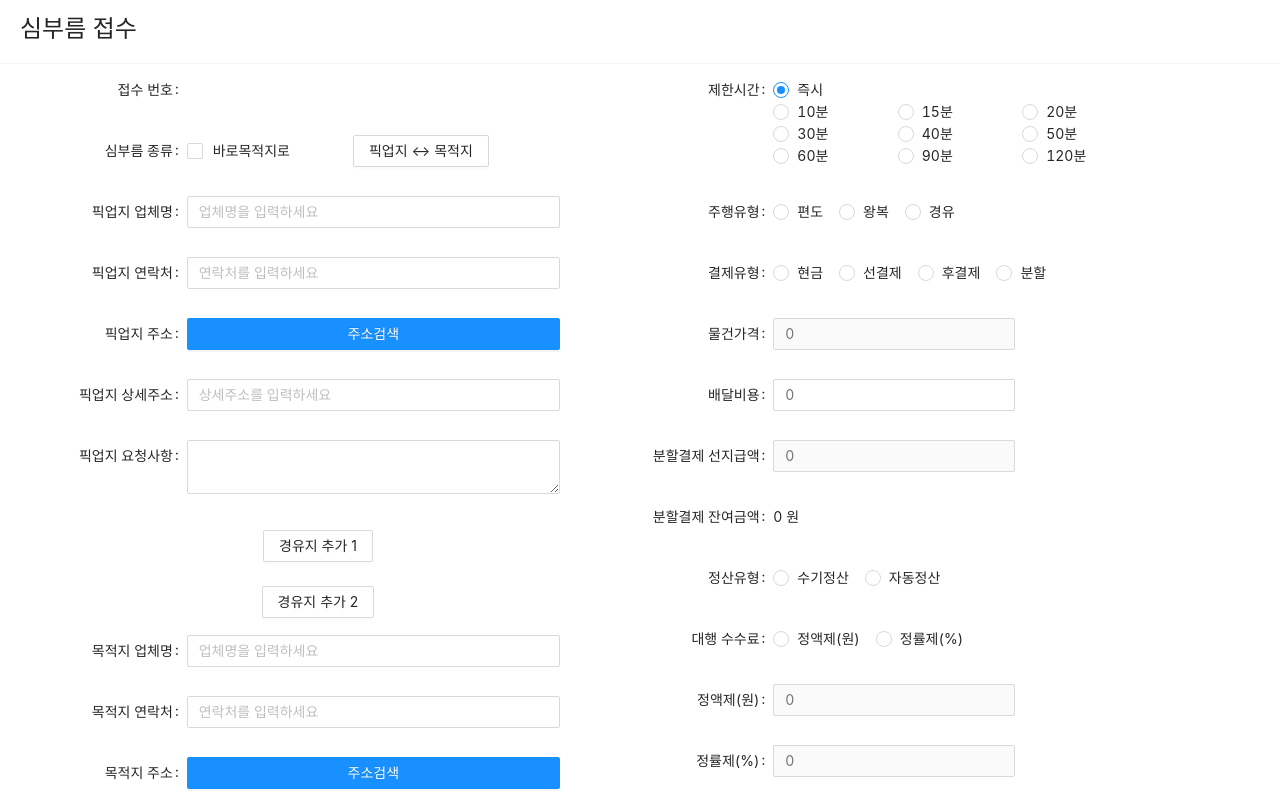
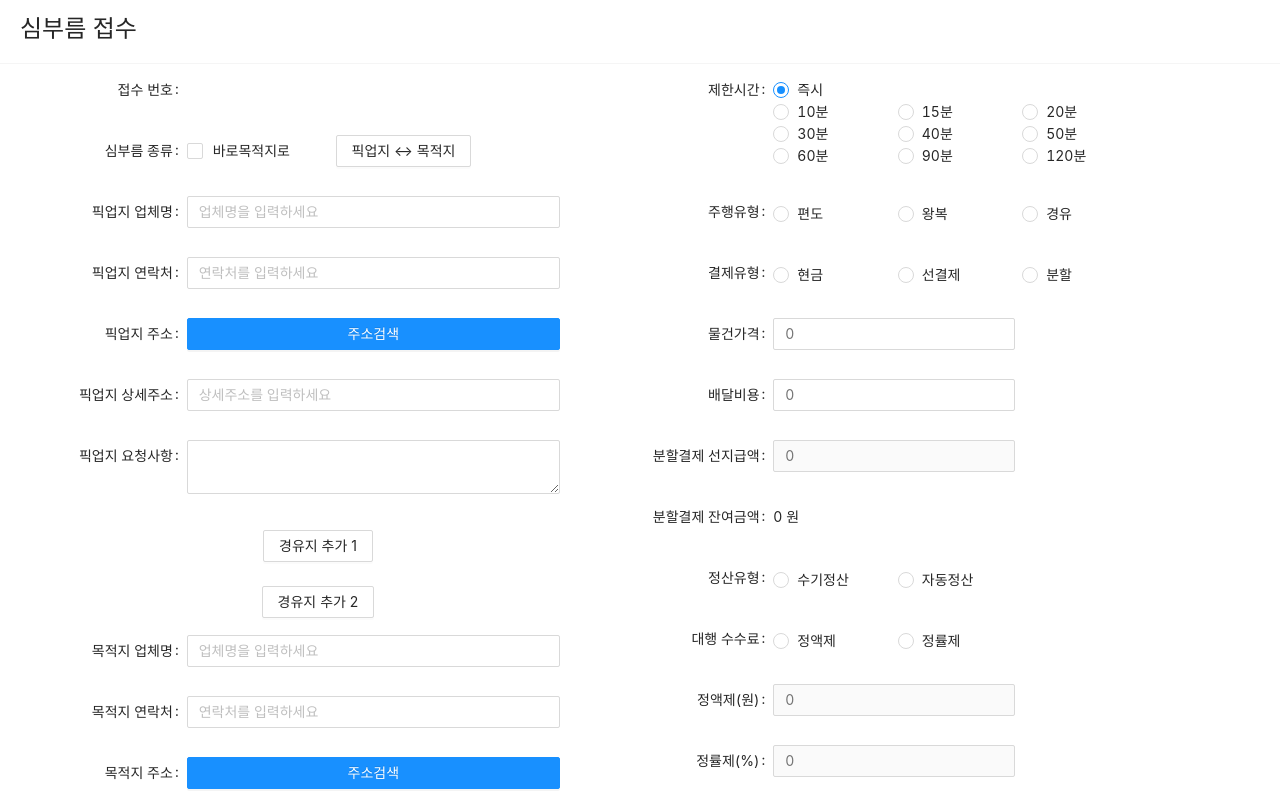
Before and after one commit to NaYeowon/roadvoy-quick, a React (Create React App) app: page /Popup in a window 1280 px wide. Shown: the top 800 px of the page. Built offline with nearby package versions, Linux system fonts and the light colour scheme.

Commit message:
라디오버튼 정렬, disable 수정

```diff
--- a/src/components/Popup/Popup.tsx
+++ b/src/components/Popup/Popup.tsx
@@ -3,7 +3,7 @@
 import * as React from "react";
 import "./CallSignPopup.css";
 import { useState, useCallback, useEffect } from "react";
-import { Form, Radio, Button, Input, Col, Row, message, Checkbox, Collapse } from "antd";
+import { Form, Radio, Button, Input, Col, Row, message, Checkbox, Collapse, Popconfirm } from "antd";
 import { CloseCircleTwoTone } from "@ant-design/icons";
 import TextArea from "antd/lib/input/TextArea";
 import DaumPostcode from "react-daum-postcode";
@@ -24,7 +24,7 @@ import { RiderInfo } from "../shop/types";
 import ErrandAllocType from "src/helpers/ErrandAllocType";
 import AddressAPIService from "src/util/kakao";
 import DistanceHelper from "src/helpers/DistanceHelper";
-import { costFormat } from "src/util/FormatUtil";
+import { costFormat, getCellNoFormat } from "src/util/FormatUtil";
 import { CallDetailShopTitle } from "../CallList";
 
 interface Props {
@@ -284,12 +284,13 @@ const Popup = (props: Props) => {
 
   // 분할결제 선지급액
   let splitAdvancePayment
+  if(ucPaymentMode === 5) {
     if(ulSplitPrePayment !== 0) {
       splitAdvancePayment = (ulErrandCharge) - ulSplitPrePayment
     }
+  }
 
   // 배차 대행 수수료
-
   let calcErrandFeeAgency
   if(ucErrandFeeType == 1) {
     calcErrandFeeAgency = ulErrandFeeAmount
@@ -297,14 +298,44 @@ const Popup = (props: Props) => {
     calcErrandFeeAgency = ((ulErrandCharge) * (ucErrandFeeRate) / 100);
   }
 
-  console.log(typeof(ulErrandFeeAmount),ulErrandCharge,ucErrandFeeRate)
-
   // 배달기사 수수료
   let riderFee
   if(ucErrandType == 1) {
     riderFee = (ulErrandCharge) - calcErrandFeeAgency
   } else {
     riderFee = (ulErrandCharge) - calcErrandFeeAgency
+  }
+
+  // 전화번호
+  useEffect(() => {
+    if(acDestCellNo.length === 13) {
+      setAcDestCellNo(acDestCellNo.replace(/-/g, '').replace(/(\d{3})(\d{4})(\d{4})/, '$1-$2-$3'));
+     } else
+       setAcDestCellNo(acDestCellNo.replace(/(\d{2,3})(\d{3,4})(\d{4})/, '$1-$2-$3'))
+    },[acDestCellNo])
+
+  useEffect(() => {
+    if(acOriginCellNo.length === 13) {
+      setAcOriginCellNo(acOriginCellNo.replace(/-/g, '').replace(/(\d{3})(\d{4})(\d{4})/, '$1-$2-$3'));
+     } else
+      setAcOriginCellNo(acOriginCellNo.replace(/(\d{2,3})(\d{3,4})(\d{4})/, '$1-$2-$3'))
+    },[acOriginCellNo])
+
+  // 정액제
+  const flatRateSystem = (e) => {
+    setUlErrandFeeAmount(parseInt(e.value))
+    if(ulErrandFeeAmount >= ulErrandCharge) {
+      alert('금액이 배달비용 금액보다 클 수 없습니다.')
+    }
+  }
+
+
+  // 정률제
+  const fixedRateSystem = (e) => {
+    setUcErrandFeeRate(e.value)
+    if(ucErrandFeeRate >= 100) {
+      alert('100% 보다 클 수 없습니다.')
+    }
   }
 
 return (
@@ -323,9 +354,7 @@ return (
               rate: 3.5
             }}
           >
-            <Form.Item label="접수 번호">
-
-            </Form.Item>
+            <Form.Item label="접수 번호" />
             <Form.Item label="심부름 종류">
               <Col style={{ textAlign: "left" }}>
                 <Checkbox
@@ -337,8 +366,8 @@ return (
                   }}
                   checked={ucErrandType === ErrandType.SAME}
                 />
-                바로목적지로
-                <Button style={{ left: "63px" }} onClick={handleClickSwap}>
+                <span style={{paddingRight: '5.7vh'}}>바로목적지로</span>
+                <Button onClick={handleClickSwap}>
                   픽업지 ↔ 목적지
                 </Button>
               </Col>
@@ -416,12 +445,20 @@ return (
             </Form.Item>
             <div style={{ textAlign: "center" }}>
               <Collapse ghost>
-                <Panel header={<Button>경유지 추가 1</Button>} key="1" showArrow={false}>
+                <Panel
+                  header={<Button disabled={ucErrandType === ErrandType.SAME}>경유지 추가 1</Button>}
+                  key="1"
+                  showArrow={false}
+                  >
                   <Stopover />
                 </Panel>
               </Collapse>
               <Collapse ghost>
-                <Panel header={<Button>경유지 추가 2</Button>} key="2" showArrow={false}>
+                <Panel
+                  header={<Button disabled={ucErrandType === ErrandType.SAME}>경유지 추가 2</Button>}
+                  key="2"
+                  showArrow={false}
+                  >
                   <Stopover />
                 </Panel>
               </Collapse>
@@ -509,10 +546,10 @@ return (
           >
             <Form.Item label="제한시간">
               <Radio.Group
-                style={{ float: "left" }}
                 value={ucLimitTime}
                 name="ucLimitTime"
                 onChange={e => setUcLimitTime(e.target.value)}
+                style={{width:'100%'}}
               >
                 <Row>
                   <LeftAlignedCol span={20}>
@@ -554,11 +591,19 @@ return (
                 name="ucTripType"
                 value={ucTripType}
                 onChange={e => setUcTripType(e.target.value)}
-                style={{ float: "left" }}
+                style={{ float: "left", width:'100%'}}
               >
+                <Row>
+                  <LeftAlignedCol span={8}>
                     <Radio value={1}>편도</Radio>
+                  </LeftAlignedCol>
+                  <LeftAlignedCol span={8}>
                     <Radio value={2}>왕복</Radio>
+                  </LeftAlignedCol>
+                  <LeftAlignedCol span={8}>
                     <Radio value={3}>경유</Radio>
+                  </LeftAlignedCol>
+                  </Row>
               </Radio.Group>
             </Form.Item>
 
@@ -567,12 +612,19 @@ return (
                 name="ucPaymentMode"
                 value={ucPaymentMode}
                 onChange={e => setUcPaymentMode(e.target.value)}
-                style={{ float: "left", width:'300px' }}
+                style={{ float: "left", width:'100%'}}
               >
+                 <Row>
+                  <LeftAlignedCol span={8}>
                     <Radio value={3}>현금</Radio>
+                  </LeftAlignedCol>
+                  <LeftAlignedCol span={8}>
                     <Radio value={4}>선결제</Radio>
-                <Radio value={5}>후결제</Radio>
-                <Radio value={6}>분할</Radio>
+                  </LeftAlignedCol>
+                  <LeftAlignedCol span={8}>
+                    <Radio value={5}>분할</Radio>
+                  </LeftAlignedCol>
+                  </Row>
               </Radio.Group>
             </Form.Item>
 
@@ -584,8 +636,9 @@ return (
                 onValueChange={(value: any) => {
                   setUlGoodsPrice(parseInt(value.value))
                 }}
-                disabled={ucPaymentMode !== PaymentMode.CASH}
                 thousandSeparator={true}
+                maxLength={9}
+                suffix=" 원"
               />
             </Form.Item>
 
@@ -598,6 +651,7 @@ return (
                 onValueChange={(value: any) => {
                   setUlErrandCharge(parseInt(value.value))
                 }}
+                suffix=" 원"
               />
             </Form.Item>
 
@@ -611,6 +665,7 @@ return (
                   setUlSplitPrePayment(parseInt(value.value))
                 }}
                 disabled={ucPaymentMode !== PaymentMode.INSTALLMENT_PAYMENT}
+                suffix=" 원"
               />
             </Form.Item>
 
@@ -623,10 +678,16 @@ return (
                 name="ucErrandSettlementType"
                 value={ucErrandSettlementType}
                 onChange={e => setUcErrandSettlementType(e.target.value)}
-                style={{ float: "left" }}
+                style={{ float: "left", width:'100%'}}
               >
+                <Row>
+                  <LeftAlignedCol span={8}>
                     <Radio value={1}>수기정산</Radio>
+                  </LeftAlignedCol>
+                  <LeftAlignedCol span={8}>
                     <Radio value={2}>자동정산</Radio>
+                  </LeftAlignedCol>
+                </Row>
               </Radio.Group>
             </Form.Item>
 
@@ -635,10 +696,16 @@ return (
                 name="ucErrandFeeType"
                 value={ucErrandFeeType}
                 onChange={e => setUcErrandFeeType(e.target.value)}
-                style={{ float: "left" }}
+                style={{ float: "left", width:'100%'}}
               >
-                <Radio value={1}>정액제(원)</Radio>
-                <Radio value={2}>정률제(%)</Radio>
+                <Row>
+                  <LeftAlignedCol span={8}>
+                    <Radio value={1}>정액제</Radio>
+                  </LeftAlignedCol>
+                  <LeftAlignedCol span={8}>
+                    <Radio value={2}>정률제</Radio>
+                  </LeftAlignedCol>
+                </Row>
               </Radio.Group>
             </Form.Item>
 
@@ -648,10 +715,12 @@ return (
                 placeholder="0"
                 thousandSeparator={true}
                 name="ulErrandFeeAmount"
-                onValueChange={(values: any) => {
-                  setUlErrandFeeAmount(parseInt(values.value))
-                }}
+                // onValueChange={(values: any) => {
+                //   setUlErrandFeeAmount(parseInt(values.value))
+                // }}
+                onValueChange={flatRateSystem}
                 disabled={ucErrandFeeType !== ErrandFeeType.AMOUNT}
+                suffix=" 원"
               />
             </Form.Item>
 
@@ -661,10 +730,12 @@ return (
                 placeholder="0"
                 thousandSeparator={true}
                 name="ucErrandFeeRate"
-                onValueChange={(value: any) => {
-                  setUcErrandFeeRate(parseInt(value.value))
-                }}
+                // onValueChange={(value: any) => {
+                //   setUcErrandFeeRate(parseInt(value.value))
+                // }}
+                onValueChange={fixedRateSystem}
                 disabled={ucErrandFeeType !== ErrandFeeType.RATE}
+                suffix=" %"
               />
             </Form.Item>
 
@@ -685,6 +756,7 @@ return (
                 onValueChange={(value: any) => {
                   setUlErrandDispatchAgencyFee(parseInt(value.value))
                 }}
+                suffix=" 원"
               />
             </Form.Item>
 
@@ -713,9 +785,16 @@ return (
                 <></>
               )}
               <Row style={{ float: "right" }}>
-                <Button style={{ marginTop: "30px" }} type="ghost" onClick={CallSign}>
+                <Popconfirm
+                  title="심부름을 접수하시겠습니까?"
+                  okText="네"
+                  cancelText="아니요"
+                  onConfirm={CallSign}
+                >
+                  <Button style={{ marginTop: "30px" }} type="ghost">
                     접수
                   </Button>
+                </Popconfirm>
               </Row>
             </Form.Item>
           </Form>
```
Lines whose indentation alone changed are shown as unchanged.
